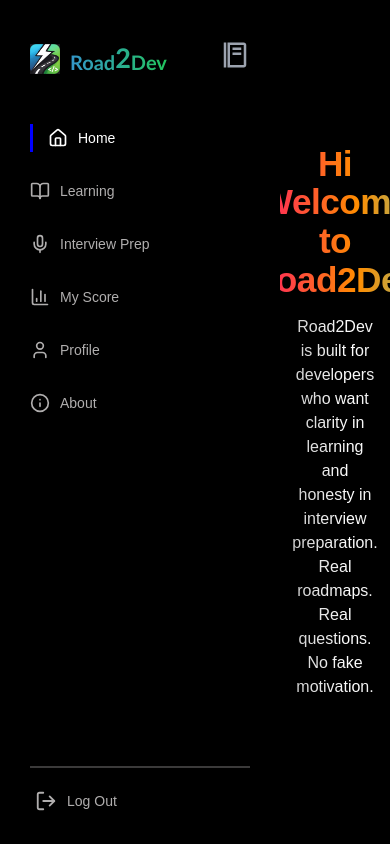
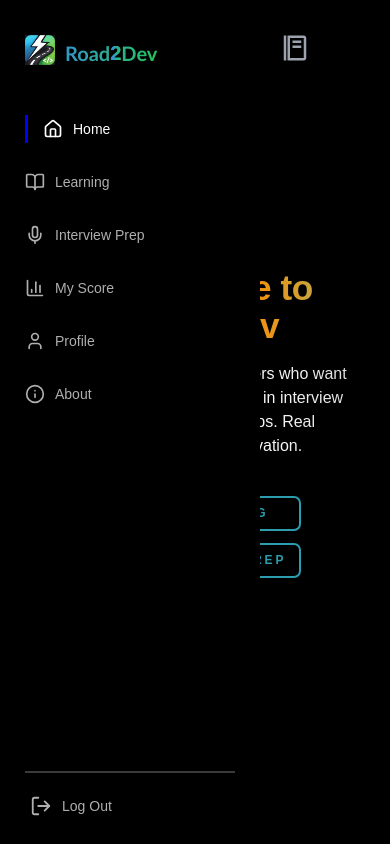
Before and after one commit to Azaz-Gori07/Road2Dev, a React (Vite) app in the folder client/: page / in a window 390 px wide. Built offline with nearby package versions, Linux system fonts and the light colour scheme.

Commit message:
complete home page

```diff
--- a/client/index.html
+++ b/client/index.html
@@ -2,9 +2,9 @@
 <html lang="en">
   <head>
     <meta charset="UTF-8" />
-    <link rel="icon" type="image/svg+xml" href="/vite.svg" />
+    <link rel="icon" type="image/svg+xml" href="logo.png" />
     <meta name="viewport" content="width=device-width, initial-scale=1.0" />
-    <title>client</title>
+    <title>Road2Dev</title>
   </head>
   <body>
     <div id="root"></div>
--- a/client/src/layout/AppLayout.css
+++ b/client/src/layout/AppLayout.css
@@ -8,8 +8,13 @@
 .main-content {
   flex: 1;
   min-width: 0;
-  overflow-y: auto;
   background: #020617;
+}
+
+@media (min-width: 801px) {
+  .main-content {
+    border-left: 2px solid #0f0f0f;
+  }
 }
 
 .sidebar {
--- a/client/src/layout/AppLayout.jsx
+++ b/client/src/layout/AppLayout.jsx
@@ -2,15 +2,23 @@ import React from 'react';
 import './AppLayout.css';
 import Sidebar from './Sidebar.jsx';
 import { Outlet } from "react-router-dom";
+import { useState } from 'react';
+import TopBar from './TopBar.jsx';
 
 function AppLayout() {
+
   return (
+    <>
     <div className="app-layout">
         <Sidebar />
       <main className='main-content'>
+        {
+          window.innerWidth > 801 && <TopBar/>
+        }
         <Outlet />
       </main>
     </div>
+    </>
   )
 }
 
--- a/client/src/layout/Sidebar.css
+++ b/client/src/layout/Sidebar.css
@@ -6,12 +6,13 @@
     text-decoration: none;
     scroll-behavior: smooth;
     font-family: 'Poppins', sans-serif;
+    background-color: #000;
 }
 
 #sidebar-open {
     display: flex;
     flex-direction: column;
-    height: 100vh;
+    height: 98%;
     padding: 30px;
     justify-content: space-between;
     align-items: center;
@@ -25,7 +26,7 @@
 #sidebar-close {
     display: flex;
     flex-direction: column;
-    height: 100vh;
+    height: 98%;
     padding: 30px;
     justify-content: space-between;
     align-items: center;
@@ -120,7 +121,6 @@
 }
 
 .logo {
-    color: white;
     font-family: 'Gill Sans', 'Gill Sans MT', Calibri, 'Trebuchet MS', sans-serif;
     font-size: 20px;
     font-weight: 700;
@@ -133,9 +133,9 @@
 }
 
 .logo b {
-    font-weight: 900;
-    font-family: 'Gill Sans', 'Gill Sans MT', Calibri, 'Trebuchet MS', sans-serif;
-    font-size: 27px;
+    -webkit-text-fill-color: transparent;
+    background: inherit;
+    -webkit-background-clip: text;
 }
 
 .sidebar-links {
@@ -351,3 +351,48 @@
 #sidebar-close .logoutbtn:hover::before {
     opacity: 1;
 }
+
+@media (min-width: 320px) and (max-width: 800px) {
+
+  #sidebar-open,
+  #sidebar-close {
+    display: none;
+  }
+
+  #sidebar-mobile-open {
+    position: fixed;
+    top: 0;
+    left: 0;
+    height: 100vh;
+    width: 260px;
+    background-color: black;
+    z-index: 9999;
+    padding: 25px;
+    transition: transform 0.3s ease;
+    transform: translateX(0);
+    display: flex;
+    flex-direction: column;
+    justify-content: space-between;
+  }
+  #sidebar-mobile-close {
+    position: fixed;
+    top: 0;
+    left: 0;
+    height: 100vh;
+    width: 260px;
+    background-color: black;
+    z-index: 9999;
+    padding: 25px;
+    transition: transform 0.3s ease;
+    transform: translateX(-100%);
+    display: flex;
+    flex-direction: column;
+    justify-content: space-between;
+  }
+
+  #sidebar-mobile-close .menutitle{
+    position: absolute;
+    right: -50px;
+    z-index: 10000;
+  }
+}
--- a/client/src/layout/Sidebar.jsx
+++ b/client/src/layout/Sidebar.jsx
@@ -1,4 +1,4 @@
-import React from 'react'
+import React, { use } from 'react'
 import './Sidebar.css'
 import { Link } from 'react-router-dom'
 import {
@@ -12,23 +12,39 @@ import {
 } from "lucide-react";
 import {
     BiFoodMenu,
- } from "react-icons/bi";
+} from "react-icons/bi";
 import { useState } from 'react'
 
 function Sidebar() {
     const [activeLink, setActiveLink] = useState('home');
     const [close, setClose] = useState(false);
+    const [mobileOpen, setMobileOpen] = useState(false);
+
 
 
     return (
-        <section id={close ? "sidebar-close" : "sidebar-open"}>
+        <section id={
+            window.innerWidth <= 800
+                ? mobileOpen
+                    ? "sidebar-mobile-open"
+                    : "sidebar-mobile-close"
+                : close
+                    ? "sidebar-close"
+                    : "sidebar-open"
+        }>
             <div className="section">
                 <div className={"logodiv"}>
-                    <h2 className={close ? "logo-close" : "logo"}><img src="logo.png" alt="Logo" className='logoImg'/> Road<b>2</b>Dev</h2>
-                    <span className='menutitle' data-title="open/close"><BiFoodMenu className="menubtn" onClick={() => setClose(!close)} data-title="open/close" /></span>
+                    <h2 className={close ? "logo-close" : "logo"}><img src="logo.png" alt="Logo" className='logoImg' /> Road<b>2</b>Dev</h2>
+                    <span className='menutitle' data-title="open/close"><BiFoodMenu className="menubtn" onClick={() => {
+                        if (window.innerWidth <= 800) {
+                            setMobileOpen(!mobileOpen);
+                        } else {
+                            setClose(!close);
+                        }
+                    }} data-title="open/close" /></span>
                 </div>
                 <ul className="sidebar-links">
-                    <Link to="/"><li onClick={() => setActiveLink("home")} className={activeLink === 'home' ? 'isActive' : 'sidebar-link'} data-title='Home'><Home size={20} /> <span className='link-text'>Home</span></li></Link>
+                    <Link to="/"><li onClick={() => {setActiveLink("home"); if (window.innerWidth <= 800) setMobileOpen(false);}} className={activeLink === 'home' ? 'isActive' : 'sidebar-link'} data-title='Home'><Home size={20} /> <span className='link-text'>Home</span></li></Link>
                     <li onClick={() => setActiveLink("learning")} className={activeLink === 'learning' ? 'isActive' : 'sidebar-link'} data-title='Learning'><BookOpen size={20} /> <span className='link-text'>Learning</span></li>
                     <li onClick={() => setActiveLink("interview")} className={activeLink === 'interview' ? 'isActive' : 'sidebar-link'} data-title='Interview Prep'><Mic size={20} /> <span className='link-text'>Interview Prep</span></li>
                     <li onClick={() => setActiveLink("score")} className={activeLink === 'score' ? 'isActive' : 'sidebar-link'} data-title='My Score'><BarChart3 size={20} /> <span className='link-text'>My Score</span></li>
@@ -38,7 +54,7 @@ function Sidebar() {
             </div>
 
             <div className="logoutdiv">
-                <button className="logoutbtn"  data-title='SignOut'><LogOut size={22} /> <span className='logout-text'>Log Out</span></button>
+                <button className="logoutbtn" data-title='SignOut'><LogOut size={22} /> <span className='logout-text'>Log Out</span></button>
             </div>
         </section>
     )
--- /dev/null
+++ b/client/src/layout/TopBar.css
@@ -0,0 +1,22 @@
+.topbar {
+  display: none;
+}
+
+@media (max-width: 800px) {
+  .topbar {
+    display: flex;
+    align-items: center;
+    gap: 15px;
+    padding: 12px 16px;
+    background-color: black;
+    position: sticky;
+    top: 0;
+    z-index: 99999;
+  }
+
+  .topbar-title {
+    color: white;
+    font-size: 18px;
+    font-weight: 600;
+  }
+}
--- a/client/src/layout/TopBar.jsx
+++ b/client/src/layout/TopBar.jsx
@@ -0,0 +1,13 @@
+import { BiFoodMenu } from "react-icons/bi";
+import './TopBar.css';
+
+function TopBar({ onToggle }) {
+  return (
+    <div className="topbar">
+      <BiFoodMenu className="menubtn" onClick={onToggle} />
+      <h3 className="topbar-title">Road2Dev</h3>
+    </div>
+  );
+}
+
+export default TopBar;
--- a/client/src/pages/Home.css
+++ b/client/src/pages/Home.css
@@ -141,6 +141,93 @@
   0%, 100% { opacity: 1; }
   50% { opacity: 0; }
 }
+
+.buttons {
+  margin-top: 2.5rem;
+  display: flex;
+  gap: 1.5rem;
+  z-index: 1;
+}
+.button {
+  padding: .7em 1.7em;
+  border: none;
+  border-radius: 5px;
+  font-weight: bold;
+  letter-spacing: 5px;
+  text-transform: uppercase;
+  cursor: pointer;
+  color: #2c9caf;
+  transition: all 1000ms;
+  font-size: 15px;
+  position: relative;
+  overflow: hidden;
+  outline: 2px solid #2c9caf;
+}
+
+@media (min-width:550px) and (max-width:800px) {
+  .button {
+  padding: .7em 1em;
+  border: none;
+  border-radius: 5px;
+  font-weight: bold;
+  letter-spacing: 5px;
+  text-transform: uppercase;
+  cursor: pointer;
+  color: #2c9caf;
+  transition: all 1000ms;
+  font-size: 13px;
+  position: relative;
+  overflow: hidden;
+  outline: 2px solid #2c9caf;
+}
+}
+
+@media (min-width:300px) and (max-width:550px) {
+  .buttons{
+    flex-direction: column;
+    gap: 1rem;
+  }
+  .button {
+  padding: .7em 1em;
+  border: none;
+  border-radius: 5px;
+  font-weight: bold;
+  letter-spacing: 3px;
+  text-transform: uppercase;
+  cursor: pointer;
+  color: #2c9caf;
+  transition: all 1000ms;
+  font-size: 12px;
+  position: relative;
+  overflow: hidden;
+  outline: 2px solid #2c9caf;
+}
+}
+
+button:hover {
+  color: #ffffff;
+  transform: scale(1.1);
+  outline: 2px solid #70bdca;
+  box-shadow: 4px 5px 17px -4px #268391;
+}
+
+button::before {
+  content: "";
+  position: absolute;
+  left: -50px;
+  top: 0;
+  width: 0;
+  height: 100%;
+  background-color: #2c9caf;
+  transform: skewX(45deg);
+  z-index: -1;
+  transition: width 1000ms;
+}
+
+button:hover::before {
+  width: 250%;
+}
+
 @media (max-width: 1024px) {
   .heading {
     font-size: 3.5rem;
--- a/client/src/pages/Home.jsx
+++ b/client/src/pages/Home.jsx
@@ -1,5 +1,5 @@
 import React from 'react';
-import './Home.css'
+import './Home.css';
 
 function Home() {
   return (
@@ -7,6 +7,10 @@ function Home() {
       <h1 className='heading'>Hi Welcome to Road2Dev</h1>
       <p className='sub-title'>Road2Dev is built for developers who want clarity in learning and honesty in interview preparation.
         Real roadmaps. Real questions. No fake motivation.</p>
+        <div className="buttons">
+          <button className='button'>Start Learning</button>
+          <button className='button'>Try Interview Prep</button>
+        </div>
     </div>
   )
 }
```
